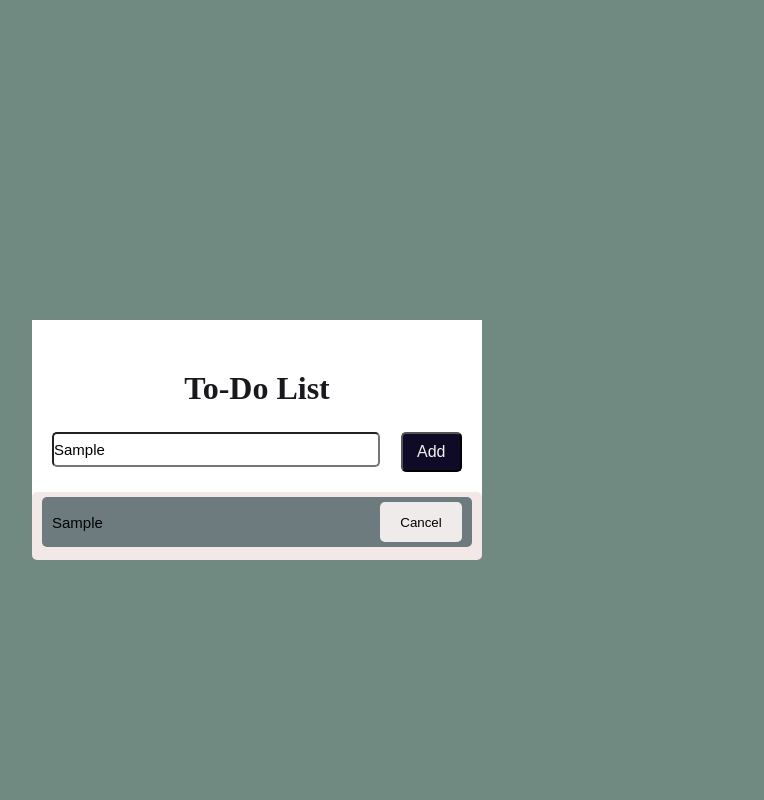
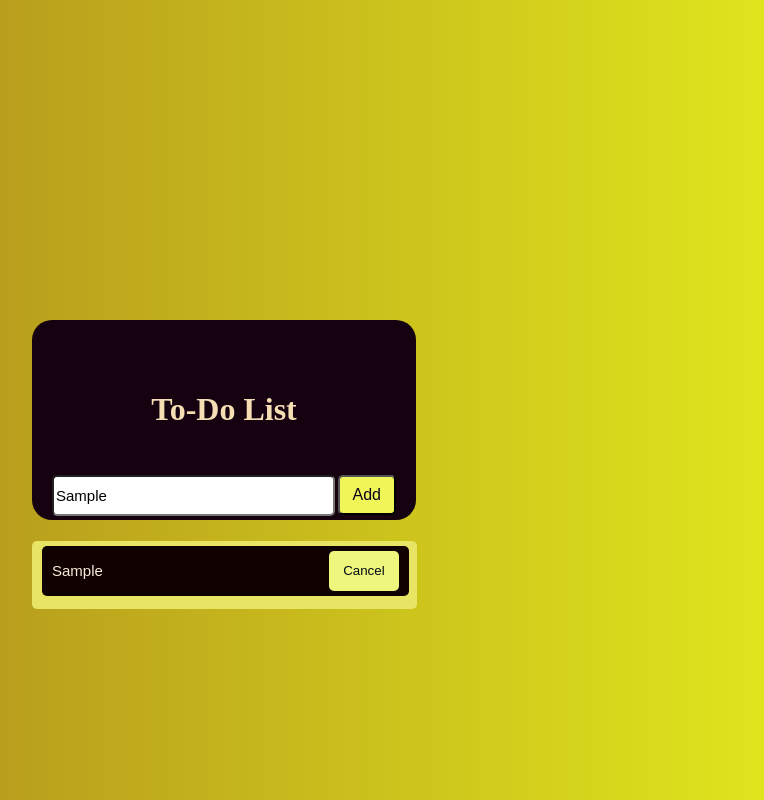
Before and after one commit to Sowmiya-Mani/to-do-list, a plain HTML site: page index.html in a window 1280 px wide. Both pictures are taken after typing "Sample" into the empty fields and a click on the button "Add". Shown: the whole page, without its empty margins (416-1180 px from the left). Drawn offline with Linux system fonts and the light colour scheme.

Commit message:
Update style.css

```diff
--- a/style.css
+++ b/style.css
@@ -1,25 +1,20 @@
-*{
-    padding: 0;
-    margin: 0;
-    box-sizing: border-box;
-}
 body{
-    height:100%;
-    /* background-image:linear-gradient(to right,#8360c3,#2ebf91); */
-    background-color: #708981;
-    width: 100%;
+
+    background: rgb(181,151,29);
+background: linear-gradient(90deg, rgba(181,151,29,1) 26%, rgba(227,238,28,1) 100%);
 }
 .content{
     width: 30%;
-    min-width: 450px;
+    min-width: 350px;
     position: absolute;
     top: 40%;
     left: 35%;
-    background-color: white;
+    background-color: rgb(21, 1, 16);
     align-content: center;
     height: 10%;
     min-height: 200px;
     translate: (-50%,-50%);
+    border-radius: 20px;
 }
 #task{
     position: relative;
@@ -32,23 +27,24 @@ body{
     font-size: 15px;
     position: relative;
     border-radius: 5px;
+
 }
 #task button{
     position: relative;
     float: right;
-    width: 15%;
+    width: 17%;
     height: 40px;
     border-radius: 5px;
     font-family: Arial, Helvetica, sans-serif;
     font-size: 16px ;
-    background-color:rgb(15, 10, 37) ;
+    background-color:rgb(241, 246, 88) ;
     cursor: pointer;
-    color: rgb(242, 240, 244);
+    color: rgb(9, 2, 29);
 }
 .dolist{
-    background-color:rgb(243, 232, 232);
+    background-color:rgb(232, 228, 100);
     height: auto;
-    width: 100%;
+    width: 95%;
     margin-bottom: 8px;
     padding: 5px 10px;
     display: block;
@@ -59,9 +55,9 @@ body{
     position: relative;
 }
 .task{
-    background-color:#6d7b7e;
-    height: 50px;
-    width: 100%;
+    background-color:rgb(17, 2, 2);
+    height: 40px;
+    width: 95%;
     margin-bottom: 8px;
     padding: 5px 10px;
     display: flex;
@@ -70,6 +66,7 @@ body{
     justify-content: space-between;
     cursor: pointer;
     position: relative;
+    color: antiquewhite;
 }
 .task span{
     font-family:Arial, Helvetica, sans-serif;
@@ -77,7 +74,9 @@ body{
 
 }
 .task button{
-    background-color: #f0ebeb;
+    background-color: rgb(238, 246, 126);
+    /* background-color: linear-gradient(90deg, rgba(18,147,13,1) 6%, rgba(217,41,166,1) 100%);; */
+
     height: 100%;
     width: 20%;
     float: right;
@@ -86,6 +85,7 @@ body{
     cursor: pointer;
     outline: none;
     padding: 5px 5px;
+    color: rgb(2, 11, 20);
 
 }
 h1{
@@ -94,5 +94,6 @@ h1{
     padding:25px;
     color: rgb(25, 25, 29);
     font:bolder;
+    color: wheat;
 
 }
```
